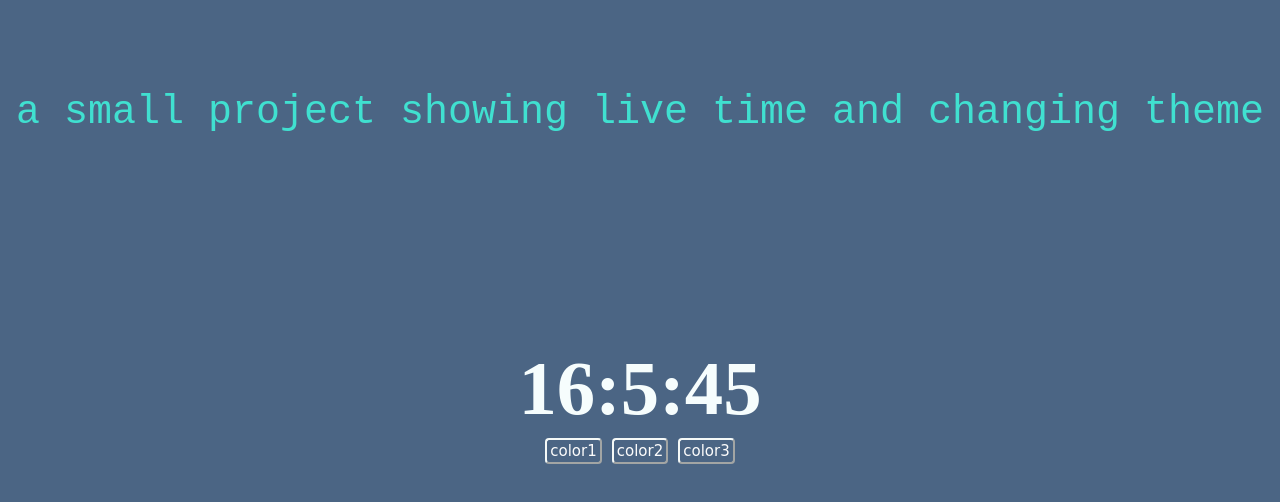
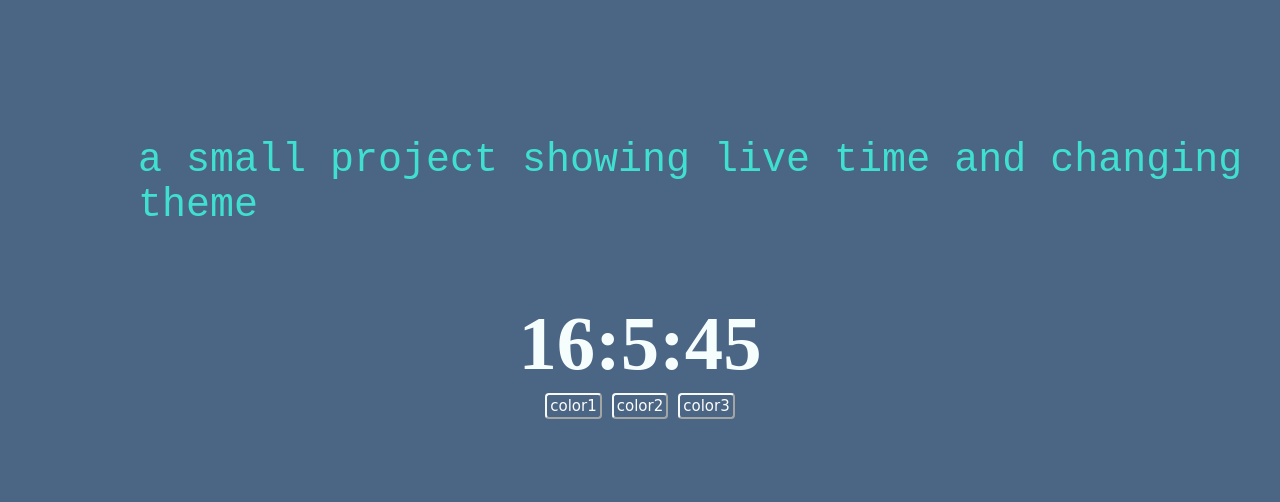
Before and after one commit to AdityaGaur7/adityaproj, a plain HTML site: page index.html in a window 1280 px wide. Shown: the top 502 px of the page. Drawn offline with Linux system fonts and the light colour scheme.

Commit message:
Update style.css

```diff
--- a/style.css
+++ b/style.css
@@ -23,14 +23,16 @@ body{
     margin-top: 300px;
 }
 p{
-    display: flex;
+   display: flex;
     justify-content: center;
     align-items: center;
     font-size: 40px;
     font-family: monospace;
     color: turquoise;
-    position: relative;
-    top: 90px;
+    position: absolute;
+    top: 10%;
+    left: 10%;
+    transform: translate(10px, 10px);
 }
 #light{
     display: flex;
```
